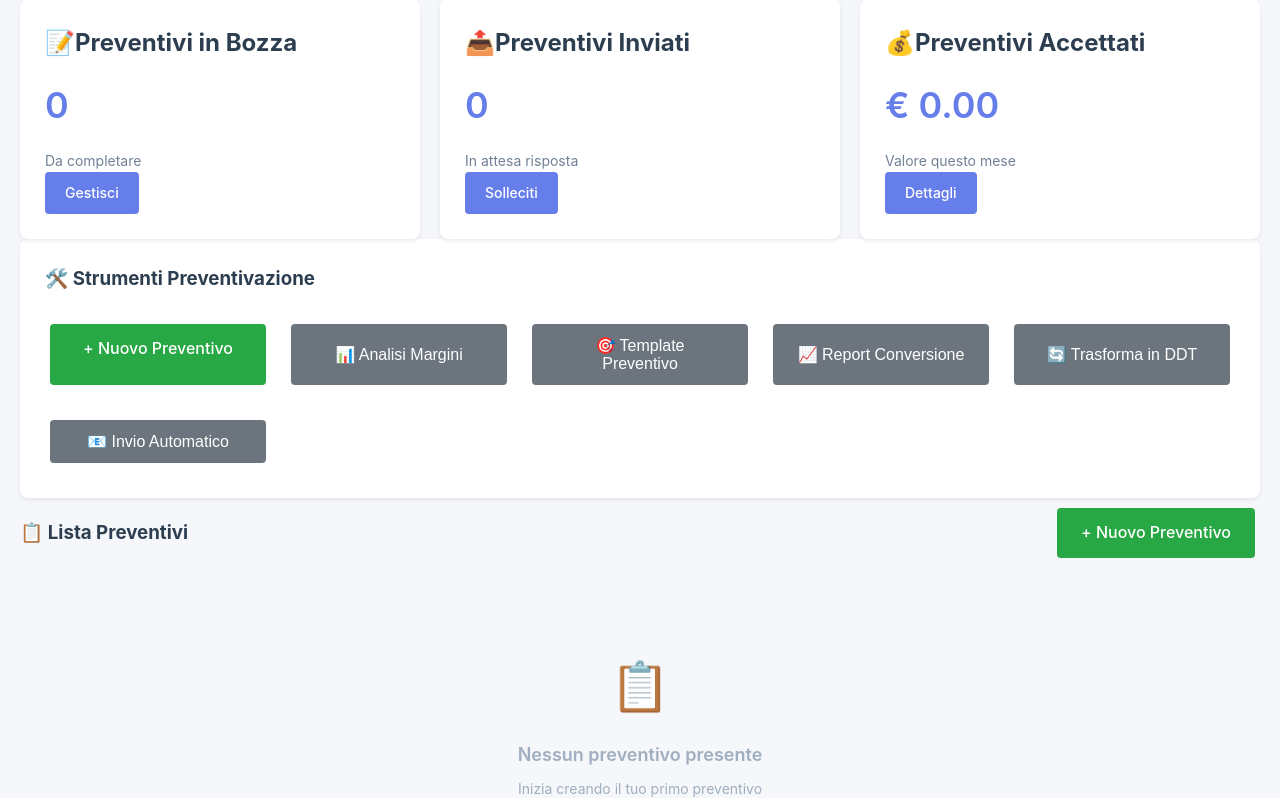
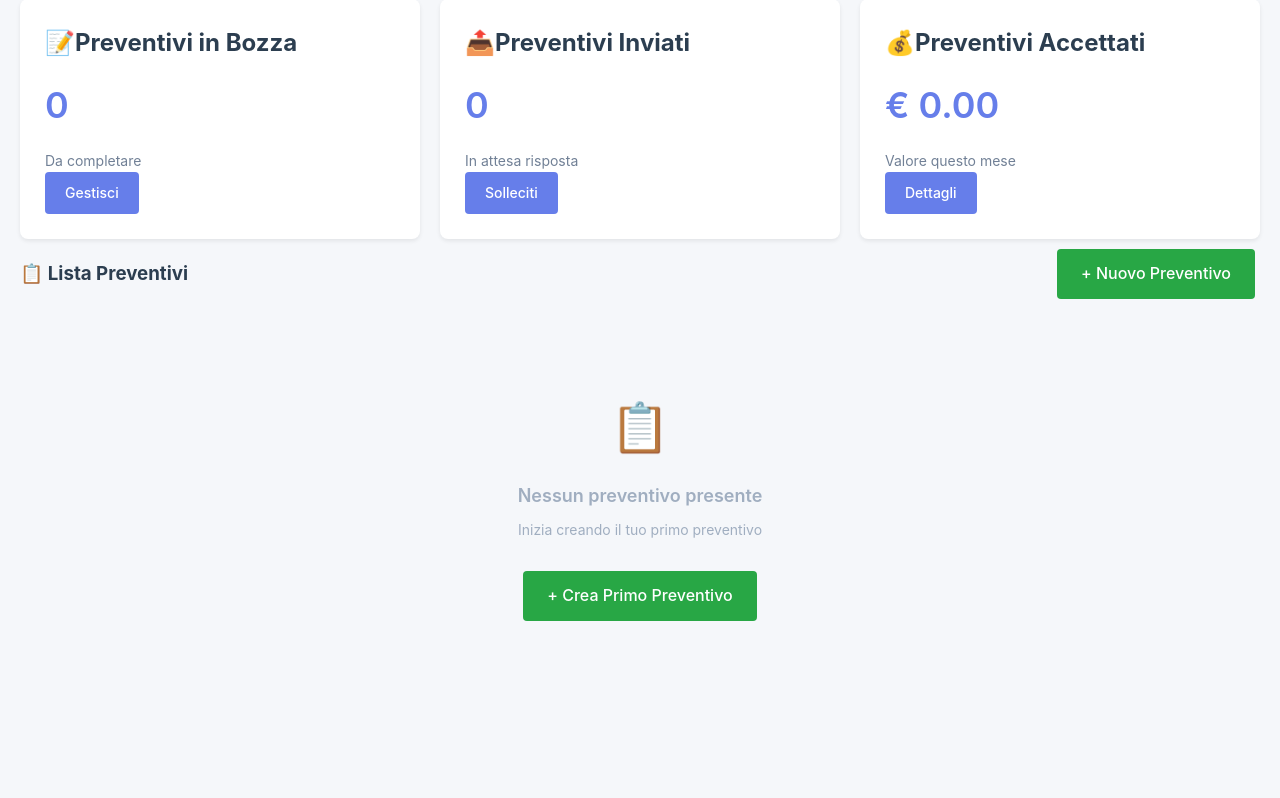
Before and after one commit to acgclimaservice/cruscotto, a Flask app: page /preventivi in a window 1280 px wide. Shown: the part 488-1286 px from the top of the page. After the commit the page ends 1109 px from the top, so only its background shows below. Run offline with Flask 3, Linux system fonts and the light colour scheme.

Commit message:
Point 11: Remove 🛠️ Strumenti Preventivazione section from preventivi

```diff
--- a/templates/preventivi.html
+++ b/templates/preventivi.html
@@ -68,17 +68,6 @@
             </div>
         </div>
 
-        <div class="card">
-            <h3>🛠️ Strumenti Preventivazione</h3>
-            <div style="display: grid; grid-template-columns: repeat(auto-fit, minmax(200px, 1fr)); gap: 15px; margin-top: 20px;">
-                <a href="/preventivi/nuovo" class="btn btn-success">+ Nuovo Preventivo</a>
-                <button class="btn btn-secondary" onclick="alert('Funzionalità in sviluppo')">📊 Analisi Margini</button>
-                <button class="btn btn-secondary" onclick="alert('Funzionalità in sviluppo')">🎯 Template Preventivo</button>
-                <button class="btn btn-secondary" onclick="alert('Funzionalità in sviluppo')">📈 Report Conversione</button>
-                <button class="btn btn-secondary" onclick="alert('Funzionalità in sviluppo')">🔄 Trasforma in DDT</button>
-                <button class="btn btn-secondary" onclick="alert('Funzionalità in sviluppo')">📧 Invio Automatico</button>
-            </div>
-        </div>
 
         <div class="table-container">
             <div style="display: flex; justify-content: space-between; align-items: center; margin-bottom: 20px;">
```
